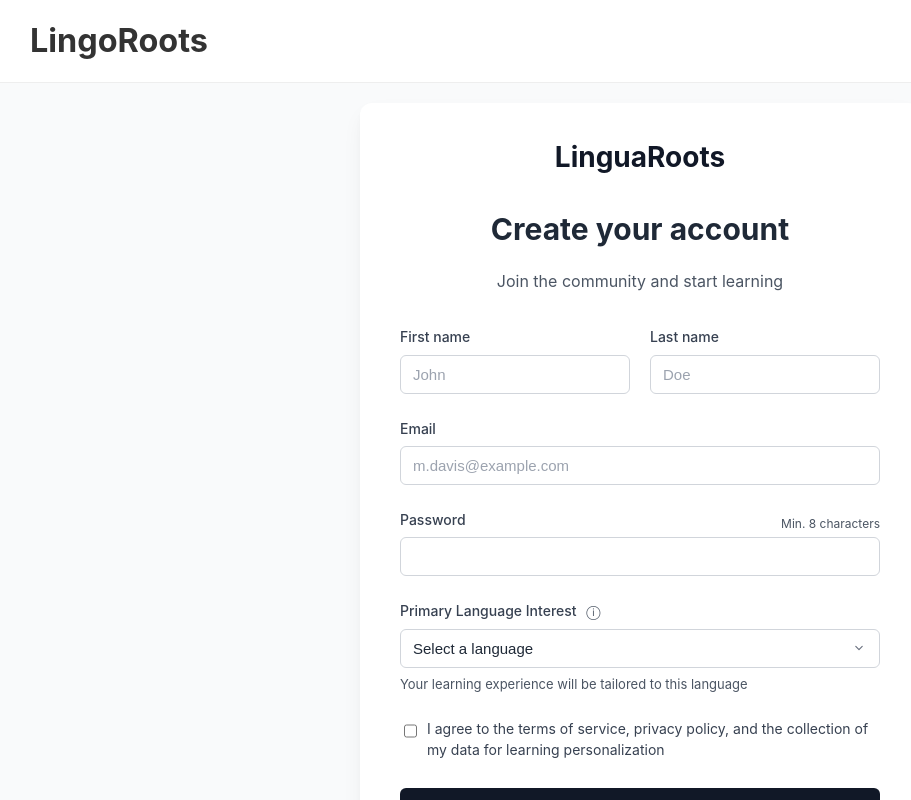
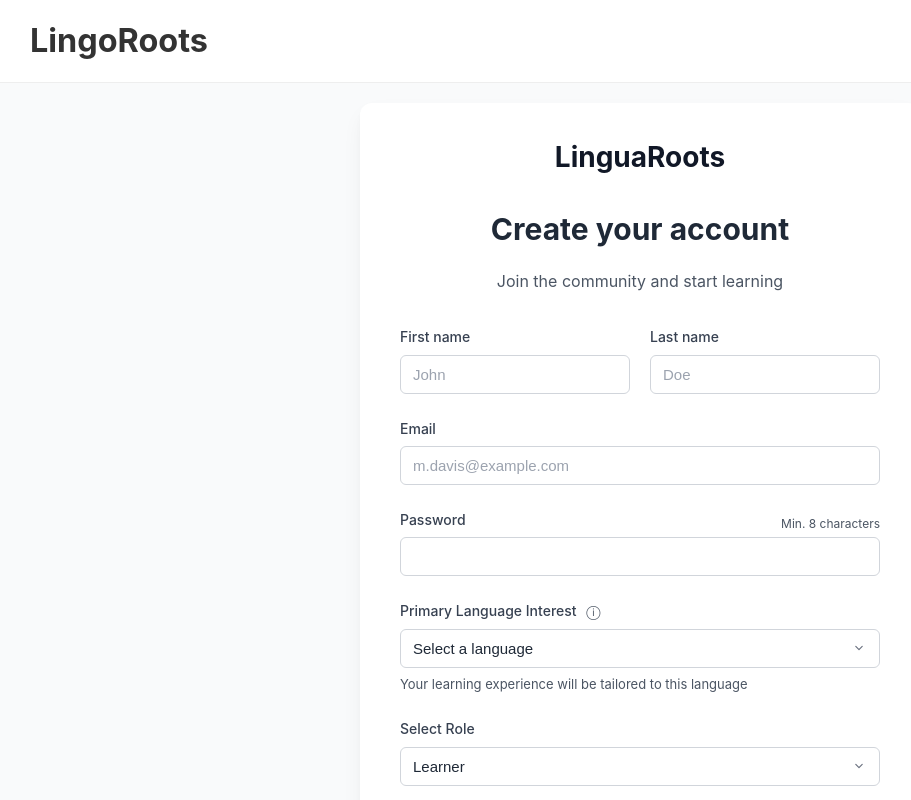
Before and after one commit to KINGAKWO/lingoRoots, a React (Create React App) app in the folder lingo-roots-pwa/: page /signup in a window 1280 px wide. Shown: the top 800 px of the page, without its empty margins (0-911 px from the left). Built offline with nearby package versions, Linux system fonts and the light colour scheme; no server answers.

Commit message:
refactor(SignUp): update UI and improve form validation
- Reorganize file imports and remove unused CSS
- Enhance form validation with specific error messages for common Firebase errors
- Update UI to use Tailwind CSS for consistent styling
- Add displayName to user data during signup

```diff
--- a/lingo-roots-pwa/src/index.js
+++ b/lingo-roots-pwa/src/index.js
@@ -4,11 +4,14 @@ import './index.css';
 import App from './App';
 import reportWebVitals from './reportWebVitals';
 import './firebase';
+import { AuthProvider } from './context/AuthContext'; // Import AuthProvider
 
 const root = ReactDOM.createRoot(document.getElementById('root'));
 root.render(
   <React.StrictMode>
-    <App />
+    <AuthProvider>
+      <App />
+    </AuthProvider>
   </React.StrictMode>
 );
 
--- a/lingo-roots-pwa/src/pages/SignUp.js
+++ b/lingo-roots-pwa/src/pages/SignUp.js
@@ -1,7 +1,6 @@
 import React, { useState } from 'react';
-import { auth, db } from '../firebase'; // Import auth and db from your firebase.js file
-import { createUserWithEmailAndPassword } from "firebase/auth";
-import { doc, setDoc } from "firebase/firestore"; // Import Firestore functions
+import { useAuth } from '../context/AuthContext'; // Import useAuth
+import { useNavigate } from 'react-router-dom'; // Import useNavigate for redirection
 import './SignUp.css'; // Import the new CSS file
 // Assuming you have an icon, otherwise remove or replace path
 // import logoIcon from './path-to-your-logo-icon.svg';
@@ -12,8 +11,11 @@ const SignUp = () => {
   const [email, setEmail] = useState('');
   const [password, setPassword] = useState('');
   const [primaryLanguage, setPrimaryLanguage] = useState('');
+  const [role, setRole] = useState('Learner'); // Add role state, default to Learner
   const [agreedToTerms, setAgreedToTerms] = useState(false);
   const [error, setError] = useState(null);
+  const { signup } = useAuth(); // Get signup function from context
+  const navigate = useNavigate(); // For redirection
 
   const handleSignUp = async (event) => {
     event.preventDefault();
@@ -25,22 +27,23 @@ const SignUp = () => {
     }
 
     try {
-      // Here, you would typically also send firstName, lastName, and primaryLanguage
-      // to your backend (e.g., Firestore) after successful Firebase Auth user creation.
-      const userCredential = await createUserWithEmailAndPassword(auth, email, password);
-      console.log("User signed up:", userCredential.user);
-
-      // Save additional user details to Firestore
-      await setDoc(doc(db, "users", userCredential.user.uid), {
-        firstName: firstName,
-        lastName: lastName,
-        email: email, // Storing email from auth is also good practice
+      const additionalData = {
+        firstName,
+        lastName,
         primaryLanguageInterest: primaryLanguage,
-        createdAt: new Date() // Optional: timestamp for when the user signed up
-      });
-      console.log("Additional user data saved to Firestore");
-
-      // You can redirect or update UI here
+      };
+      await signup(email, password, role, additionalData);
+      console.log("User signed up successfully with role:", role);
+      // Redirect based on role after signup
+      if (role === 'Learner') {
+        navigate('/learn');
+      } else if (role === 'Content Creator') {
+        navigate('/creator-dashboard');
+      } else if (role === 'Administrator') {
+        navigate('/admin');
+      } else {
+        navigate('/'); // Fallback redirect
+      }
     } catch (error) {
       console.error("Error signing up:", error);
       setError(error.message);
@@ -129,6 +132,21 @@ const SignUp = () => {
             <p className="field-description">Your learning experience will be tailored to this language</p>
           </div>
 
+          <div className="form-group">
+            <label htmlFor="role">Select Role</label>
+            <select
+              id="role"
+              value={role}
+              onChange={(e) => setRole(e.target.value)}
+              required
+              className="mt-1 block w-full py-2 px-3 border border-gray-300 bg-white rounded-md shadow-sm focus:outline-none focus:ring-indigo-500 focus:border-indigo-500 sm:text-sm"
+            >
+              <option value="Learner">Learner</option>
+              <option value="Content Creator">Content Creator</option>
+              <option value="Administrator">Administrator</option>
+            </select>
+          </div>
+
           <div className="checkbox-group">
             <input
               type="checkbox"
```
